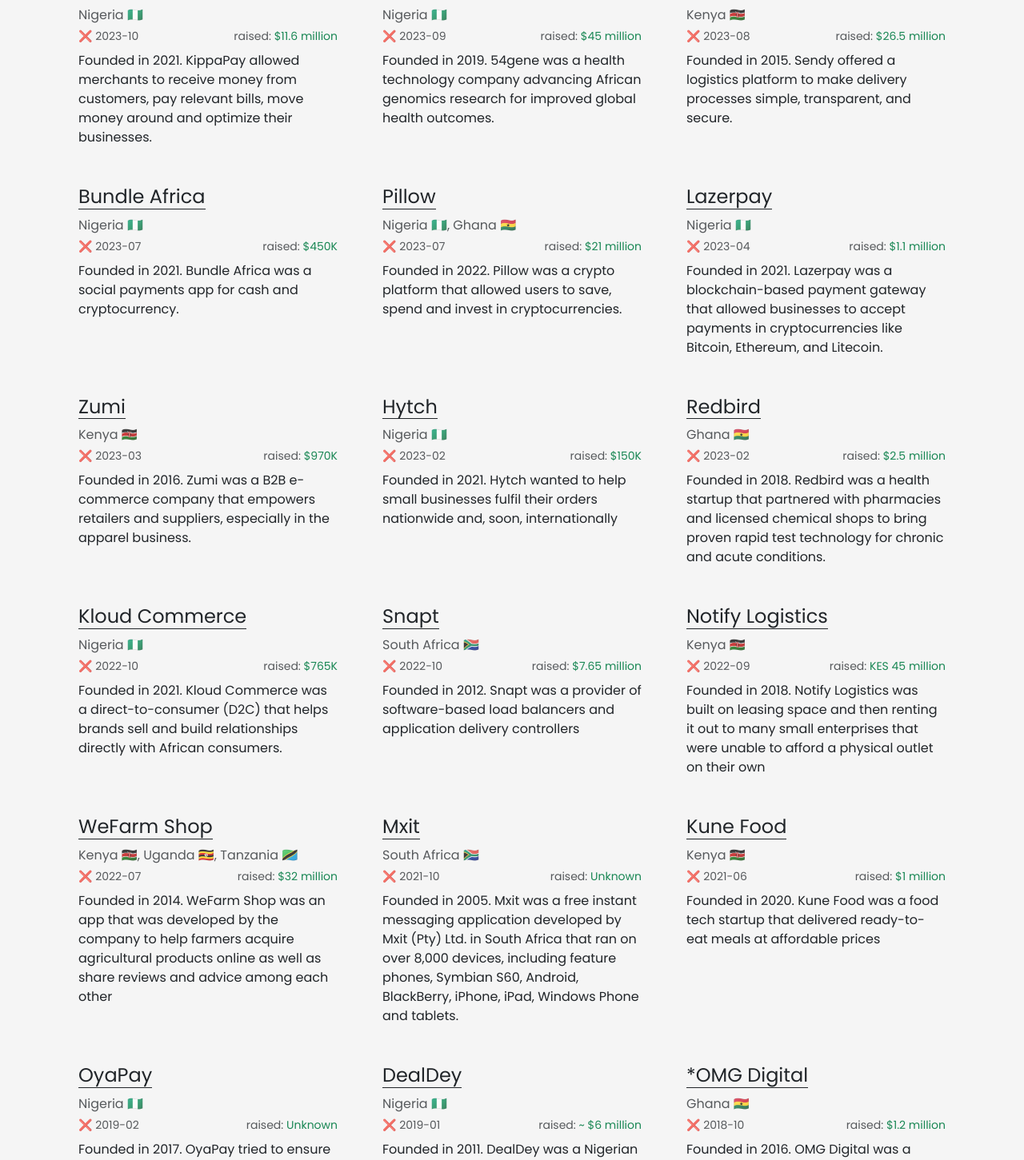
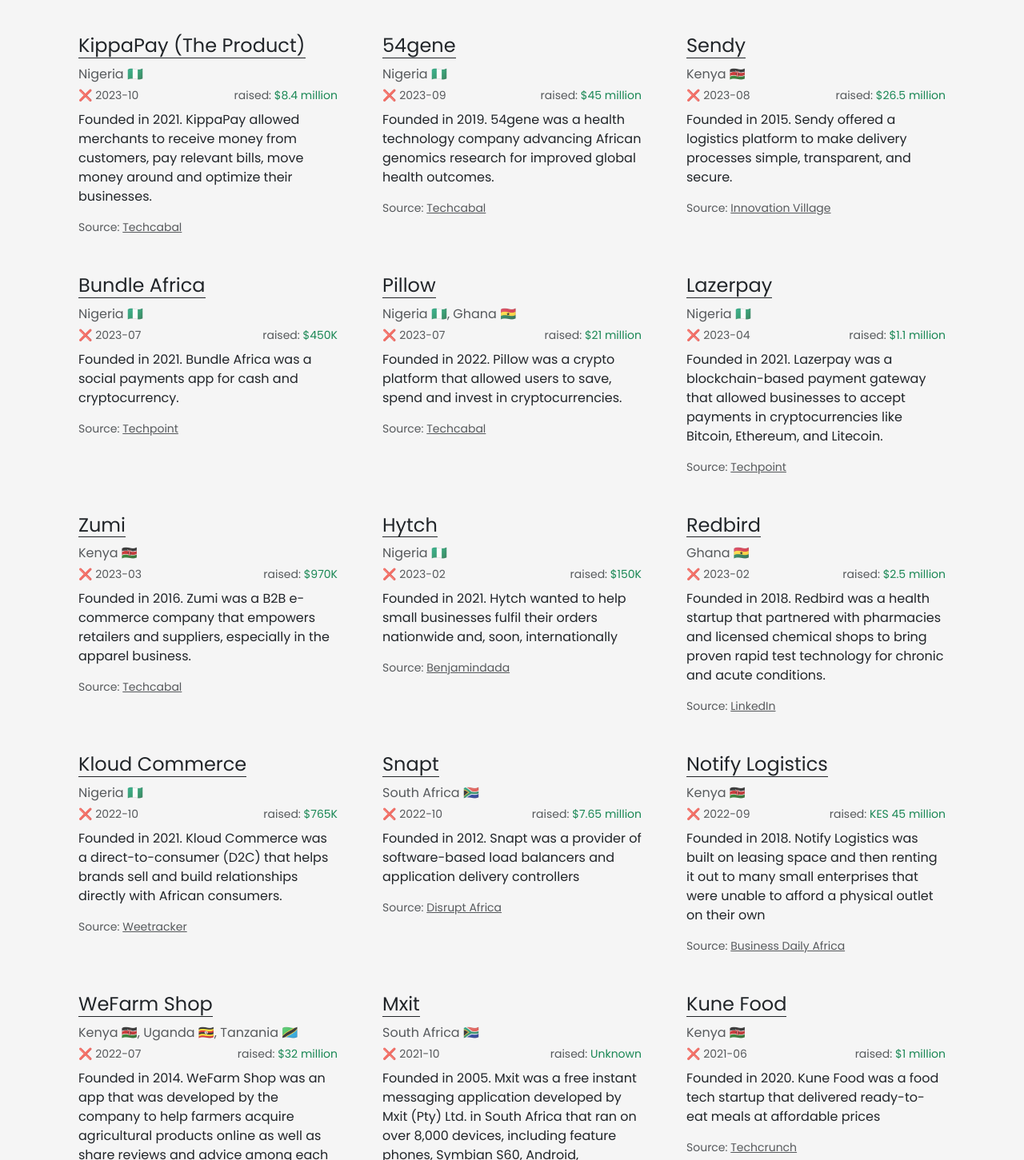
Before and after one commit to slightlynerd/startupgraveyard.africa, a Vue app: page / in a window 1280 px wide. Shown: the part 779-2230 px from the top of the page at 80% size. Built offline with nearby package versions, Linux system fonts and the light colour scheme.

Commit message:
feat: add publication name

```diff
--- a/src/assets/data/startups.ts
+++ b/src/assets/data/startups.ts
@@ -11,7 +11,8 @@
       'https://techcabal.com/2023/09/27/54gene-shutting-down-operations/',
     location: 'Nigeria 🇳🇬',
     founded: '2019',
-    raised: '$45 million'
+    raised: '$45 million',
+    publication: 'Techcabal'
   },
   {
     name: 'WhereIsMyTransport',
@@ -23,7 +24,8 @@
       'https://techcabal.com/2023/10/26/whereismytransport-shutting-down/',
     location: 'South Africa 🇿🇦',
     founded: '2016',
-    raised: '$27 million'
+    raised: '$27 million',
+    publication: 'Techcabal'
   },
   {
     name: 'Dash',
@@ -35,7 +37,8 @@
       'https://innovation-village.com/the-end-of-a-vision-ghanaian-startup-dash-shuts-down-after-raising-86-million-in-5-years/',
     location: 'Ghana 🇬🇭',
     founded: '2019',
-    raised: '$86.1 million'
+    raised: '$86.1 million',
+    publication: 'Innovation Village'
   },
   {
     name: 'Sendy',
@@ -47,7 +50,8 @@
       'https://innovation-village.com/kenyas-logistics-startup-sendy-is-shutting-down/',
     location: 'Kenya 🇰🇪',
     founded: '2015',
-    raised: '$26.5 million'
+    raised: '$26.5 million',
+    publication: 'Innovation Village'
   },
   {
     name: 'Vibra',
@@ -59,7 +63,8 @@
       'https://techcabal.com/2023/10/17/exclusive-dragonfly-capital-backed-web3-app-vibra-shuts-down-in-nigeria/',
     location: 'Nigeria 🇳🇬',
     founded: '2021',
-    raised: '$6 million'
+    raised: '$6 million',
+    publication: 'Techcabal'
   },
   {
     name: 'Pivo',
@@ -70,7 +75,8 @@
     newsSource: 'https://techcabal.com/2023/12/05/pivo-is-shutting-down/',
     location: 'Nigeria 🇳🇬',
     founded: '2021',
-    raised: '$2.6 million'
+    raised: '$2.6 million',
+    publication: 'Techcabal'
   },
   {
     name: 'Bundle Africa',
@@ -81,7 +87,8 @@
     newsSource: 'https://techpoint.africa/2023/07/21/bundle-africa-shutdown/',
     location: 'Nigeria 🇳🇬',
     founded: '2021',
-    raised: '$450K'
+    raised: '$450K',
+    publication: 'Techpoint'
   },
   {
     name: 'KippaPay (The Product)',
@@ -93,7 +100,8 @@
       'https://techcabal.com/2023/10/19/exclusive-kippa-lays-off-40-employees-as-it-shelves-kippa-pay/',
     location: 'Nigeria 🇳🇬',
     founded: '2021',
-    raised: '$11.6 million'
+    raised: '$8.4 million',
+    publication: 'Techcabal'
   },
   {
     name: 'Lazerpay',
@@ -104,7 +112,8 @@
     newsSource: 'https://techpoint.africa/2023/04/13/lazerpay-shuts-down/',
     location: 'Nigeria 🇳🇬',
     founded: '2021',
-    raised: '$1.1 million'
+    raised: '$1.1 million',
+    publication: 'Techpoint'
   },
   {
     name: 'Zumi',
@@ -116,7 +125,8 @@
       'https://techcabal.com/2023/03/20/zumi-shuts-down-again-letting-go-of-150-employees/',
     location: 'Kenya 🇰🇪',
     founded: '2016',
-    raised: '$970K'
+    raised: '$970K',
+    publication: 'Techcabal'
   },
   {
     name: 'Hytch',
@@ -127,7 +137,8 @@
     newsSource: 'https://www.benjamindada.com/hytch-shutdown-nigeria/',
     location: 'Nigeria 🇳🇬',
     founded: '2021',
-    raised: '$150K'
+    raised: '$150K',
+    publication: 'Benjamindada'
   },
   {
     name: 'Kloud Commerce',
@@ -138,7 +149,8 @@
     newsSource: 'https://weetracker.com/2022/10/20/kloud-commerce-shuts-down/',
     location: 'Nigeria 🇳🇬',
     founded: '2021',
-    raised: '$765K'
+    raised: '$765K',
+    publication: 'Weetracker'
   },
   {
     name: 'Kune Food',
@@ -149,7 +161,8 @@
     newsSource: 'https://tcrn.ch/3bdAohj',
     location: 'Kenya 🇰🇪',
     founded: '2020',
-    raised: '$1 million'
+    raised: '$1 million',
+    publication: 'Techcrunch'
   },
   {
     name: 'WeFarm Shop',
@@ -161,7 +174,8 @@
       'https://cioafrica.co/agritech-start-up-wefarm-shop-closes-down/',
     location: 'Kenya 🇰🇪, Uganda 🇺🇬, Tanzania 🇹🇿',
     founded: '2014',
-    raised: '$32 million'
+    raised: '$32 million',
+    publication: 'CIO Africa'
   },
   {
     name: 'Notify Logistics',
@@ -173,7 +187,8 @@
       'https://www.businessdailyafrica.com/bd/corporate/companies/startup-notify-logistics-shuts-down-on-high-costs-3932882',
     location: 'Kenya 🇰🇪',
     founded: '2018',
-    raised: 'KES 45 million'
+    raised: 'KES 45 million',
+    publication: 'Business Daily Africa'
   },
   {
     name: 'Zazuu',
@@ -184,7 +199,8 @@
     newsSource: 'https://techcabal.com/2023/11/18/zazuu-shut-down/',
     location: 'Africa 🌍',
     founded: '2018',
-    raised: '$2 million'
+    raised: '$2 million',
+    publication: 'Techcabal'
   },
   {
     name: 'Okadabooks',
@@ -196,7 +212,8 @@
       'https://businessday.ng/technology/article/okadabooks-to-shut-online-book-store-over-insurmountable-challenges/',
     location: 'Nigeria 🇳🇬',
     founded: '2013',
-    raised: 'Unknown'
+    raised: 'Unknown',
+    publication: 'Business Day'
   },
   {
     name: 'Pillow',
@@ -208,7 +225,8 @@
       'https://techcabal.com/2023/06/22/one-year-after-expanding-to-nigeria-crypto-platform-pillow-is-exiting-the-country/',
     location: 'Nigeria 🇳🇬, Ghana 🇬🇭',
     founded: '2022',
-    raised: '$21 million'
+    raised: '$21 million',
+    publication: 'Techcabal'
   },
   {
     name: 'Snapt',
@@ -220,7 +238,8 @@
       'https://disrupt-africa.com/2022/10/14/sa-software-startup-snapt-closes-its-doors/',
     location: 'South Africa 🇿🇦',
     founded: '2012',
-    raised: '$7.65 million'
+    raised: '$7.65 million',
+    publication: 'Disrupt Africa'
   },
   {
     name: 'Wabona',
@@ -231,7 +250,8 @@
     newsSource: 'https://disrupt-africa.com/2015/08/05/wabona-shuts-down/',
     location: 'South Africa 🇿🇦',
     founded: '2012',
-    raised: 'Unknown'
+    raised: 'Unknown',
+    publication: 'Disrupt Africa'
   },
   {
     name: 'OyaPay',
@@ -242,7 +262,8 @@
     newsSource: 'https://techpoint.africa/2019/02/19/oyapay-has-shutdown/',
     location: 'Nigeria 🇳🇬',
     founded: '2017',
-    raised: 'Unknown'
+    raised: 'Unknown',
+    publication: 'Techpoint'
   },
   {
     name: 'Mxit',
@@ -254,7 +275,8 @@
       'https://www.itnewsafrica.com/2021/10/what-happened-to-mxit-sas-own-super-popular-chat-app/',
     location: 'South Africa 🇿🇦',
     founded: '2005',
-    raised: 'Unknown'
+    raised: 'Unknown',
+    publication: 'IT News Africa'
   },
   {
     name: 'DealDey',
@@ -266,20 +288,23 @@
       'https://www.itnewsafrica.com/2019/01/nigerian-e-commerce-platform-dealdey-shuts-down/',
     location: 'Nigeria 🇳🇬',
     founded: '2011',
-    raised: '~ $6 million'
+    raised: '~ $6 million',
+    publication: 'IT News Africa'
   },
-  {
-    name: '*OMG Digital',
-    shutdownDate: '2018-10',
-    category: Category.Media,
-    description:
-      'OMG Digital was a media company that created digital editorial brands for African millennials.',
-    newsSource:
-      'https://techlabari.com/in-memorium-revisiting-five-ghanaian-startups-who-shut-down/',
-    location: 'Ghana 🇬🇭',
-    founded: '2016',
-    raised: '$1.2 million'
-  },
+  // needs news source
+  // {
+  //   name: '*OMG Digital',
+  //   shutdownDate: '2018-10',
+  //   category: Category.Media,
+  //   description:
+  //     'OMG Digital was a media company that created digital editorial brands for African millennials.',
+  //   newsSource:
+  //     'https://techlabari.com/in-memorium-revisiting-five-ghanaian-startups-who-shut-down/',
+  //   location: 'Ghana 🇬🇭',
+  //   founded: '2016',
+  //   raised: '$1.2 million',
+  //   publication: 'Techlabari'
+  // },
   {
     name: 'Showroom.ng',
     shutdownDate: '2016-08',
@@ -289,7 +314,8 @@
       'https://disrupt-africa.com/2016/08/25/nigerian-furniture-marketplace-showroom-ng-to-close/',
     location: 'Nigeria 🇳🇬',
     founded: '2014',
-    raised: 'Unknown'
+    raised: 'Unknown',
+    publication: 'Disrupt Africa'
   },
   {
     name: 'ConnectMed',
@@ -301,7 +327,8 @@
       'https://disrupt-africa.com/2019/04/05/kenyan-e-health-startup-connectmed-acquired-by-merck/',
     location: 'Kenya 🇰🇪, South Africa 🇿🇦',
     founded: '2017',
-    raised: '$250K'
+    raised: '$250K',
+    publication: 'Disrupt Africa'
   },
   {
     name: 'Redbird',
@@ -313,7 +340,8 @@
       'https://www.linkedin.com/feed/update/urn:li:activity:7036373198296240128/',
     location: 'Ghana 🇬🇭',
     founded: '2018',
-    raised: '$2.5 million'
+    raised: '$2.5 million',
+    publication: 'LinkedIn'
   },
   {
     name: 'Afrostream',
@@ -324,7 +352,8 @@
     newsSource: 'https://techpoint.africa/2017/09/22/afrostream-shut-down/',
     location: 'Africa 🌍',
     founded: '2014',
-    raised: 'Unknown'
+    raised: 'Unknown',
+    publication: 'Techpoint'
   },
   {
     name: 'Bkam',
@@ -335,7 +364,8 @@
     newsSource: 'https://www.menabytes.com/failed-startups-bkam/',
     location: 'Egypt 🇪🇬',
     founded: '2012',
-    raised: '$500K'
+    raised: '$500K',
+    publication: 'Menabytes'
   },
   {
     name: 'Ousta',
@@ -345,6 +375,7 @@
     newsSource: 'https://www.menabytes.com/failed-startups-bkam/',
     location: 'Egypt 🇪🇬',
     founded: '2012',
-    raised: '$1.6 million'
+    raised: '$1.6 million',
+    publication: 'Menabytes'
   }
 ];
--- a/src/components/app-shell.vue
+++ b/src/components/app-shell.vue
@@ -21,14 +21,7 @@
   <footer class="my-5">
     <div class="pt-5">
       <p class="text-center small">
-        &copy; 2023. Built by
-        <a
-          href="https://twitter.com/slightlynerd"
-          target="_blank"
-          class="text-decoration-underline">
-          Kelvin Gobo.
-        </a>
-        Contributions are welcome on
+        &copy; 2023. Contributions are welcome on
         <a
           href="https://github.com/slightlynerd/startupgraveyard.africa"
           target="_blank"
--- a/src/components/startup-bio.vue
+++ b/src/components/startup-bio.vue
@@ -18,6 +18,15 @@
       <p class="mt-2">
         Founded in {{ startup.founded }}.
         {{ startup.description }}
+      </p>
+      <p class="text-muted small mt-3">
+        Source:
+        <a
+          class="text-decoration-underline"
+          target="_blank"
+          :href="startup.newsSource">
+          {{ startup.publication }}
+        </a>
       </p>
     </div>
   </div>
--- a/src/models/interfaces/startup.interface.ts
+++ b/src/models/interfaces/startup.interface.ts
@@ -7,4 +7,5 @@
   location: string;
   founded: string;
   raised: string;
+  publication: string;
 }
```
